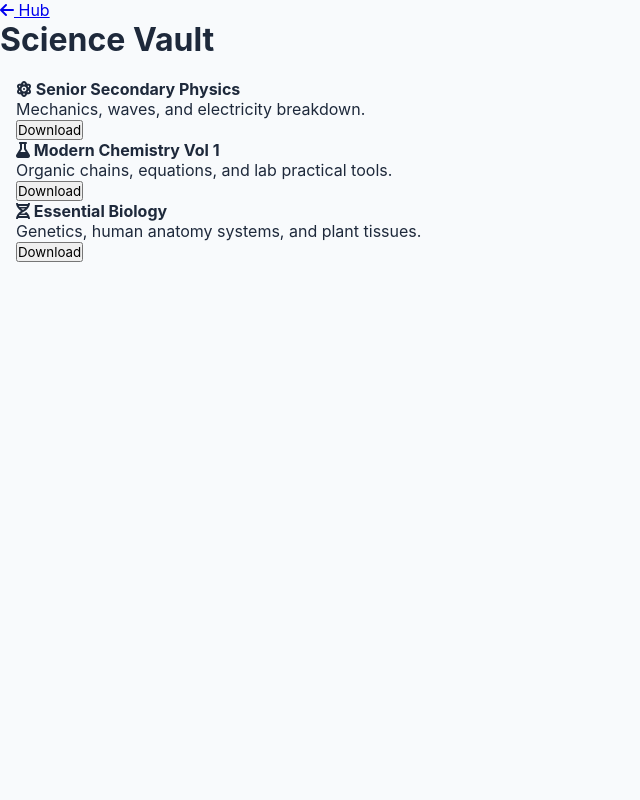
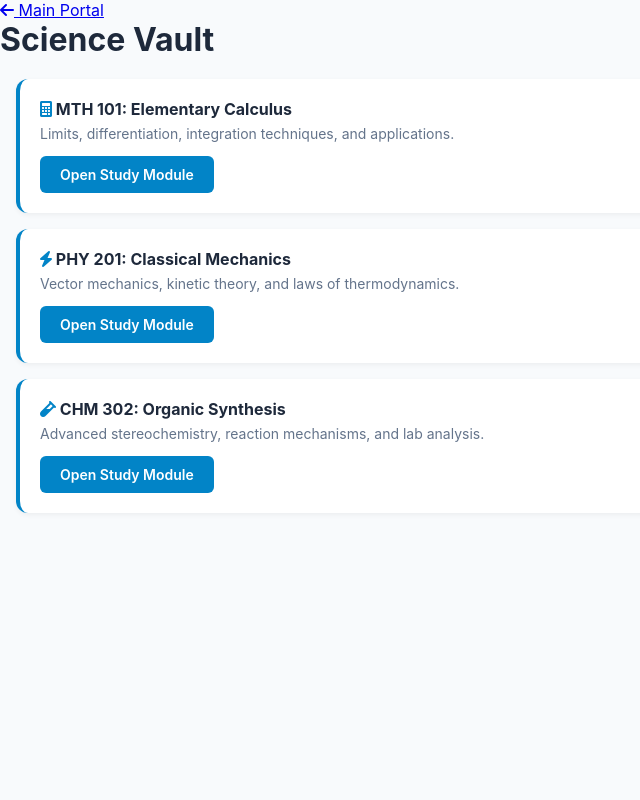
Before and after one commit to ifechukwuwinner6-ctrl/student-study-hub, a Flask app: page /library/science in a window 1280 px wide. Shown: the whole page, without its empty margins (0-640 px from the left). Run offline with Flask 3, Linux system fonts and the light colour scheme; the visitor is signed in with stand-in values (Sample User, id 1).

Commit message:
Update science_library.html

```diff
--- a/templates/science_library.html
+++ b/templates/science_library.html
@@ -3,31 +3,33 @@
 <head>
     <meta charset="UTF-8">
     <meta name="viewport" content="width=device-width, initial-scale=1.0, maximum-scale=1.0, user-scalable=no">
-    <title>Science Library</title>
+    <title>Faculty of Science Vault</title>
     <link rel="stylesheet" href="{{ url_for('static', filename='style.css') }}">
     <link rel="stylesheet" href="https://cdnjs.cloudflare.com/ajax/libs/font-awesome/6.0.0/css/all.min.css">
 </head>
 <body>
     <div class="app-container">
         <header class="app-header header-blue">
-            <a href="/" class="back-link"><i class="fas fa-arrow-left"></i> Hub</a>
+            <a href="/" class="back-link"><i class="fas fa-arrow-left"></i> Main Portal</a>
             <h1>Science Vault</h1>
         </header>
-        <main class="main-content">
-            <div class="book-item">
-                <h4><i class="fas fa-atom"></i> Senior Secondary Physics</h4>
-                <p>Mechanics, waves, and electricity breakdown.</p>
-                <button class="download-button" onclick="alert('Downloading Physics PDF...')">Download</button>
+        <main class="main-content" style="padding-top: 20px;">
+            <div class="book-item" style="background: white; padding: 20px; border-radius: 12px; margin-bottom: 16px; box-shadow: 0 2px 5px rgba(0,0,0,0.05); border-left: 4px solid #0284c7;">
+                <h4 style="color: #1e293b; margin-bottom: 6px;"><i class="fas fa-calculator" style="color: #0284c7;"></i> MTH 101: Elementary Calculus</h4>
+                <p style="color: #64748b; font-size: 14px; margin-bottom: 14px;">Limits, differentiation, integration techniques, and applications.</p>
+                <a href="https://www.w3.org/WAI/ER/tests/xhtml/testfiles/resources/pdf/dummy.pdf" target="_blank" class="download-button" style="display: inline-block; background: #0284c7; color: white; padding: 10px 20px; text-decoration: none; border-radius: 6px; font-weight: 600; font-size: 14px; text-align: center;">Open Study Module</a>
             </div>
-            <div class="book-item">
-                <h4><i class="fas fa-flask"></i> Modern Chemistry Vol 1</h4>
-                <p>Organic chains, equations, and lab practical tools.</p>
-                <button class="download-button" onclick="alert('Downloading Chemistry PDF...')">Download</button>
+
+            <div class="book-item" style="background: white; padding: 20px; border-radius: 12px; margin-bottom: 16px; box-shadow: 0 2px 5px rgba(0,0,0,0.05); border-left: 4px solid #0284c7;">
+                <h4 style="color: #1e293b; margin-bottom: 6px;"><i class="fas fa-bolt" style="color: #0284c7;"></i> PHY 201: Classical Mechanics</h4>
+                <p style="color: #64748b; font-size: 14px; margin-bottom: 14px;">Vector mechanics, kinetic theory, and laws of thermodynamics.</p>
+                <a href="https://www.w3.org/WAI/ER/tests/xhtml/testfiles/resources/pdf/dummy.pdf" target="_blank" class="download-button" style="display: inline-block; background: #0284c7; color: white; padding: 10px 20px; text-decoration: none; border-radius: 6px; font-weight: 600; font-size: 14px; text-align: center;">Open Study Module</a>
             </div>
-            <div class="book-item">
-                <h4><i class="fas fa-dna"></i> Essential Biology</h4>
-                <p>Genetics, human anatomy systems, and plant tissues.</p>
-                <button class="download-button" onclick="alert('Downloading Biology PDF...')">Download</button>
+
+            <div class="book-item" style="background: white; padding: 20px; border-radius: 12px; margin-bottom: 16px; box-shadow: 0 2px 5px rgba(0,0,0,0.05); border-left: 4px solid #0284c7;">
+                <h4 style="color: #1e293b; margin-bottom: 6px;"><i class="fas fa-vial" style="color: #0284c7;"></i> CHM 302: Organic Synthesis</h4>
+                <p style="color: #64748b; font-size: 14px; margin-bottom: 14px;">Advanced stereochemistry, reaction mechanisms, and lab analysis.</p>
+                <a href="https://www.w3.org/WAI/ER/tests/xhtml/testfiles/resources/pdf/dummy.pdf" target="_blank" class="download-button" style="display: inline-block; background: #0284c7; color: white; padding: 10px 20px; text-decoration: none; border-radius: 6px; font-weight: 600; font-size: 14px; text-align: center;">Open Study Module</a>
             </div>
         </main>
     </div>
```
